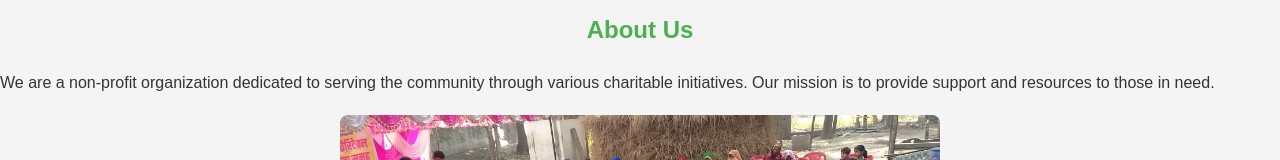
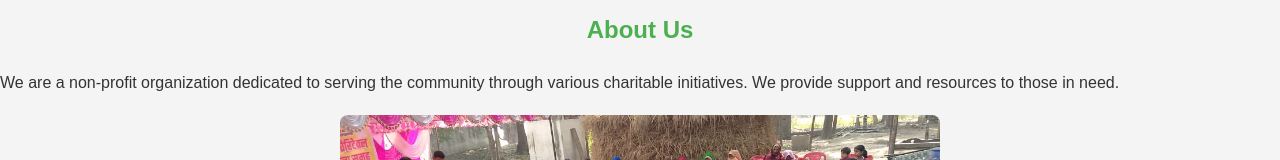
Before and after one commit to mt326/mother-charitable-trust, a plain HTML site: page index.html in a window 1280 px wide. Shown: the part 274-434 px from the top of the page. Drawn offline with Linux system fonts and the light colour scheme.

Commit message:
Update index.html

```diff
--- a/index.html
+++ b/index.html
@@ -19,7 +19,7 @@
     <section class="about">
         <div class="container">
             <h2>About Us</h2>
-               <p>We are a non-profit organization dedicated to serving the community through various charitable initiatives. Our mission is to provide support and resources to those in need.</p>
+               <p>We are a non-profit organization dedicated to serving the community through various charitable initiatives. We provide support and resources to those in need.</p>
              <!-- Add this line for a team photo -->
         <img src="images/team.jpeg" alt="Our Team" class="team-photo">
 
```
